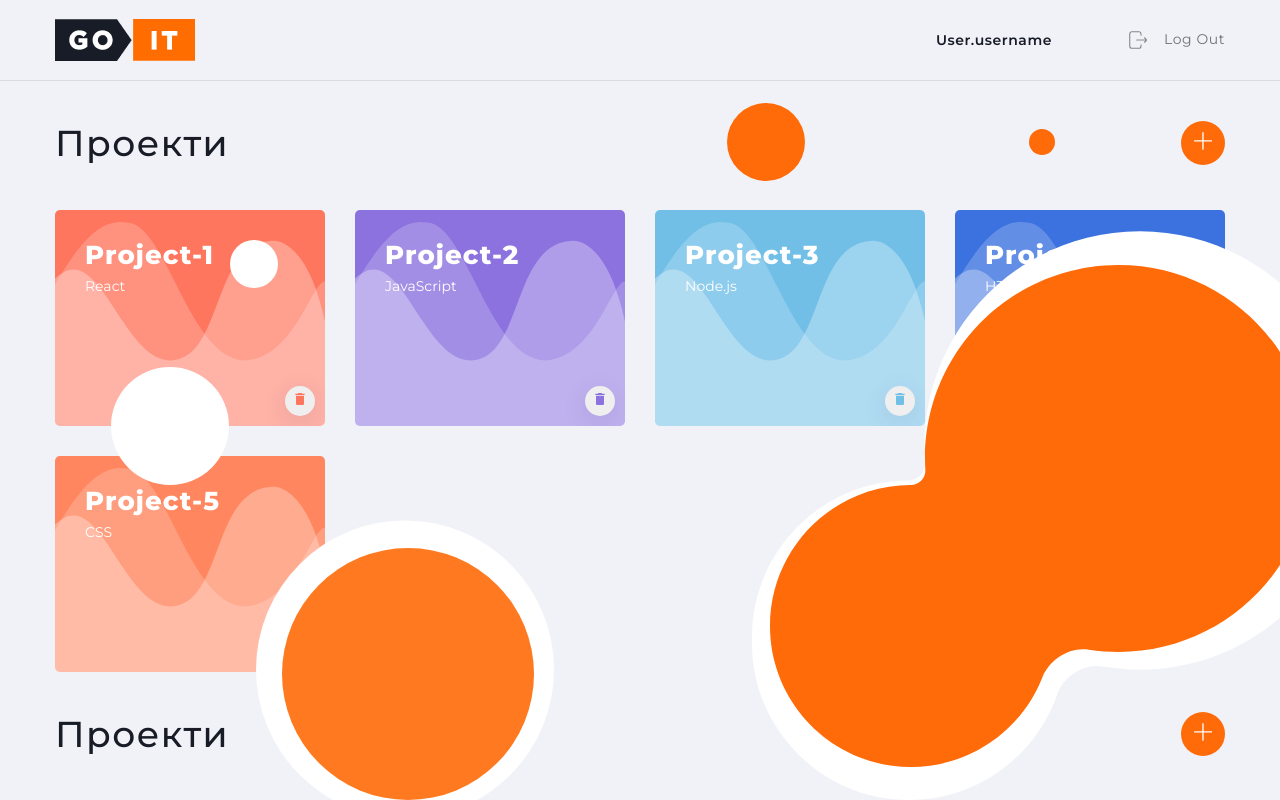
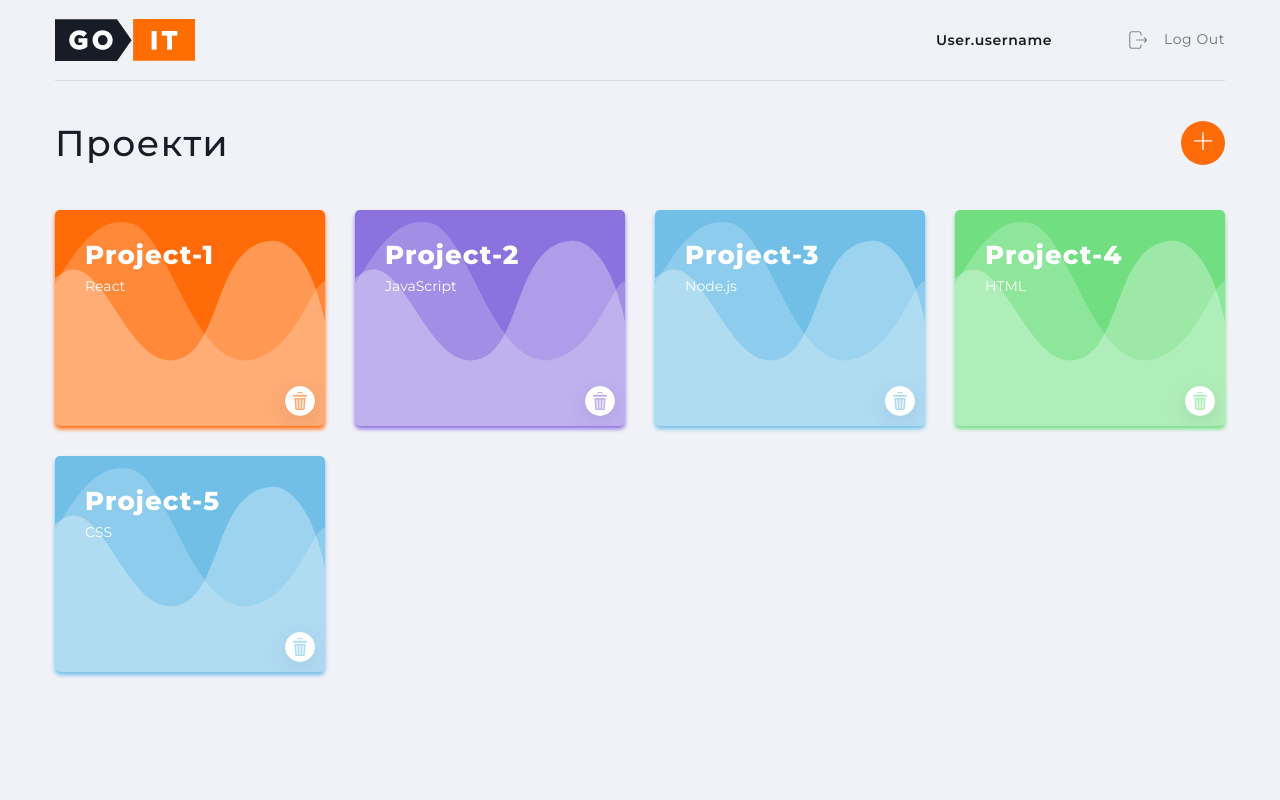
Before and after one commit to Vladtravel/frontend, a React (Create React App) app: page /projects in a window 1280 px wide. Shown: the top 800 px of the page. Built offline with nearby package versions, Linux system fonts and the light colour scheme.

Commit message:
Добавил  ховеры

```diff
--- a/src/components/App/App.js
+++ b/src/components/App/App.js
@@ -1,46 +1,32 @@
-
 import { Route, Routes } from "react-router-dom";
-// import { useState } from "react";
 import s from "./App.module.css";
-// import Modal from "../Modal";
 import BackgroundAuth from "../BackgroundAuth/BackgroundAuth";
 import Header from "../Header/Header";
 import RegisterForm from "../RegisterForm";
 import LoginForm from "../LoginForm";
 import ProjectList from "../ProjectList";
 import Container from "../Container/Container";
-import SingleSprint from "../Sprint/SingleSprint"
-
+import SingleSprint from "../Sprint/SingleSprint";
 
 function App() {
   return (
     <>
+      <Container>
         <Header />
         <Routes>
           <Route path="/" element={<RegisterForm />} />
           <Route path="/login" element={<LoginForm />} />
-        <Route
-          path="/projects"
-          element={
-            <Container>
-              <ProjectList />
+          <Route path="/projects" element={<ProjectList />} />
+          <Route path="/projects/:projectId" element={<SingleSprint />} />
+        </Routes>
       </Container>
-          }
-        />
-        <Route path="/projects/:projectId" element={<h1>Hello World</h1>} />
-
-      </Routes>
-    <div className={s.container}>
+      {/* <div className={s.container}>
         <BackgroundAuth />
       </div>
       <Container>
         <ProjectList />
-        < SingleSprint/>
-      </Container>
-
-
-
-
+        <SingleSprint />
+      </Container> */}
     </>
   );
 }
--- a/src/components/Modal/Button/Button.module.css
+++ b/src/components/Modal/Button/Button.module.css
@@ -48,6 +48,13 @@
 
   box-shadow: 0px 3px 4px rgba(255, 107, 8, 0.3);
   border-radius: 25px;
+
+  transition: all 0.25s ease-in-out;
+}
+
+.button:hover {
+  transform: scale(1.05);
+  box-shadow: 0px 0px 29px 0px rgba(255, 107, 8, 0.3);
 }
 
 @media screen and (min-width: 768px) and (min-width: 1279px) {
@@ -74,11 +81,16 @@
   border-bottom: 1px solid rgba(24, 28, 39, 0.6);
 
   cursor: pointer;
+
+  transition: all 0.25s ease-in-out;
 }
 
 .btnLink:hover,
 .btnLink:active {
   color: #ff6b08;
-  transform: scale(1.1);
+  transform: scale(1.05);
   border-color: #ff6b08;
+  transform: scale(1.05);
+
+  text-shadow: 0px 0px 29px 0px rgba(255, 107, 8, 1);
 }
--- a/src/components/Modal/IconButton/IconButton.module.css
+++ b/src/components/Modal/IconButton/IconButton.module.css
@@ -11,6 +11,12 @@
   background-color: transparent;
   border: none;
   cursor: pointer;
+
+  transition: all 250ms linear;
+}
+
+.iconBtn:hover {
+  transform: scale(1.5);
 }
 
 .container {
@@ -37,6 +43,12 @@
   transition: all 250ms linear;
 }
 
+.btnIconAddProject:hover {
+  box-shadow: 0px 3px 4px rgba(255, 107, 8, 0.5);
+  transform: scale(1.2);
+  transition: all 250ms linear;
+}
+
 @media screen and (max-width: 767px) {
   .btnIconAddProject {
     position: fixed;
--- a/src/components/ProjectItem/ProjectItem.js
+++ b/src/components/ProjectItem/ProjectItem.js
@@ -3,12 +3,11 @@ import { MdDelete } from "react-icons/md";
 import s from "./ProjectItem.module.css";
 
 const randomColor = [
-  "#FF765F",
-  "#8C72DF",
-  "#71DF81",
-  "#3C72DF",
-  "#71BFE7",
-  "#FF865F",
+  "rgba(255, 107, 8)",
+  "rgba(140, 114, 223)",
+  "rgba(113, 223, 129)",
+  "rgba(60, 114, 223)",
+  "rgba(113, 191, 231)",
 ];
 
 const ProjectItem = ({ projects }) => {
@@ -23,13 +22,14 @@ const ProjectItem = ({ projects }) => {
             className={s.list}
             style={{
               backgroundColor: color,
+              boxShadow: `0px 3px 4px ${color}`,
             }}
           >
             <Link to={`/projects/${id}`} className={s.link}>
               <h3 className={s.subtitle}>{name}</h3>
               <p className={s.text}>{description}</p>
               <button className={s.iconDelete} aria-label="delete">
-                <MdDelete color={color} />
+                {/* <MdDelete color={color} /> */}
               </button>
             </Link>
           </li>
--- a/src/components/ProjectItem/ProjectItem.module.css
+++ b/src/components/ProjectItem/ProjectItem.module.css
@@ -29,6 +29,12 @@
   border-radius: 5px;
 
   flex-basis: calc((100% - 2 * 10px) / 2);
+
+  transition: all 0.25s ease-in-out;
+}
+
+.list:hover {
+  transform: scale(1.05);
 }
 
 @media screen and (min-width: 768px) {
@@ -103,7 +109,7 @@
 
   margin-top: 6px;
 
-  color: #ffffff;
+  color: #fff;
 }
 
 @media screen and (min-width: 768px) {
@@ -115,8 +121,10 @@
 
 .iconDelete {
   position: absolute;
+
   bottom: 10px;
   right: 10px;
+
   width: 30px;
   height: 30px;
   border-radius: 50%;
@@ -124,7 +132,17 @@
 
   cursor: pointer;
 
-  transition: all 250ms linear;
+  background-image: url("./delete.svg");
+
+  background-repeat: no-repeat;
+  background-color: transparent;
+  background-position: center;
+
+  transition: all 0.25s ease-in-out;
 
   box-shadow: 0px 6px 26px rgba(0, 5, 97, 0.1);
 }
+
+.iconDelete:hover {
+  transform: scale(1.2);
+}
```
Also changed, not shown: src/components/ProjectItem/delete.svg (added). Lines whose indentation alone changed are shown as unchanged.
